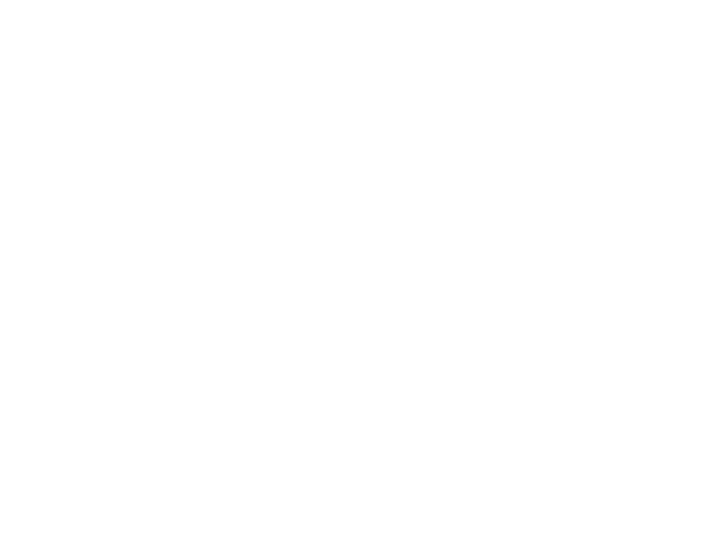
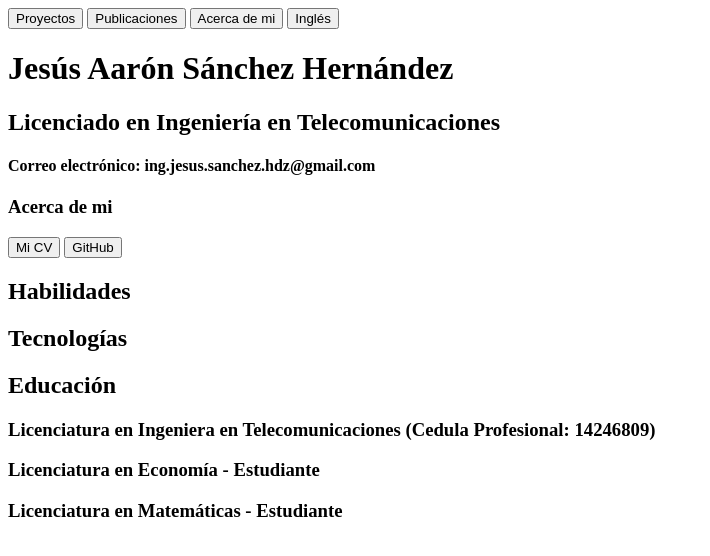
Before and after one commit to ing-aaron/portfolio, a plain HTML site: page index.html in a window 1280 px wide. Shown: the whole page, without its empty margins (0-710 px from the left). Drawn offline with Linux system fonts and the light colour scheme.

Commit message:
16 de febrero 2025

```diff
--- a/index.html
+++ b/index.html
@@ -7,8 +7,40 @@
     <link rel="stylesheet" href="./style.css">
 </head>
 <body>
+    <header>
+        <nav>
+            <button>Proyectos</button>
+            <button>Publicaciones</button>
+            <button>Acerca de mi</button>
+            <button>Inglés</button>
+        </nav>
+    </header>
+    <main>
 
+        <h1>Jesús Aarón Sánchez Hernández</h1>
+            <h2>Licenciado en Ingeniería en Telecomunicaciones</h2>
+            <h4>Correo electrónico: ing.jesus.sanchez.hdz@gmail.com</h4>
+                <h3>Acerca de mi</h3>
+                    <p></p>
+        <button href="" >Mi CV</button>
+        <button href="" >GitHub</button>
+        <div>
+            <h2>Habilidades</h2>
+        </div>
+        <div>
+            <h2>Tecnologías</h2>
 
+        </div>
+        <div>
+            <h2>Educación</h2>
+                <h3>Licenciatura en Ingeniera en Telecomunicaciones (Cedula Profesional: 14246809)</h3>
+                <h3>Licenciatura en Economía - Estudiante</h3>
+                <h3>Licenciatura en Matemáticas - Estudiante</h3>
+        </div>
+    </main>
+    <footer>
+
+    </footer>
     <script src="./app.js"></script>
 </body>
 </html>
```
